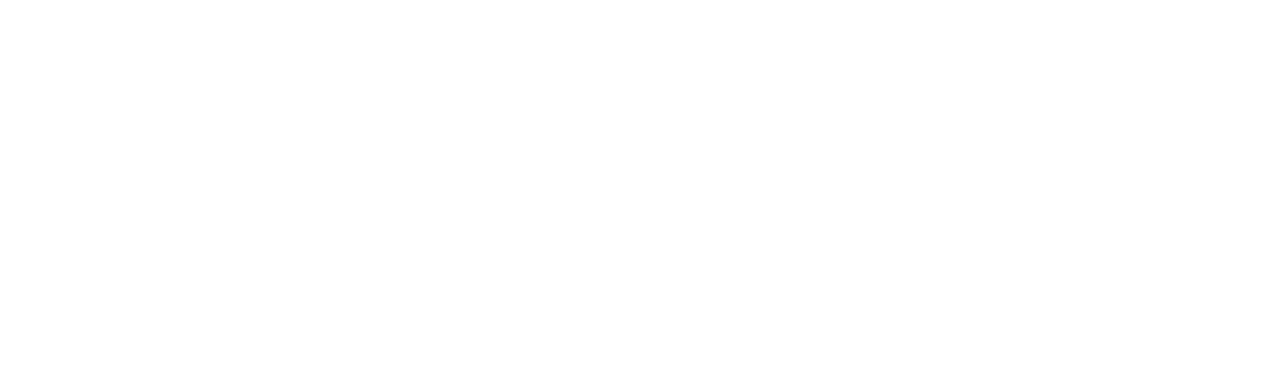
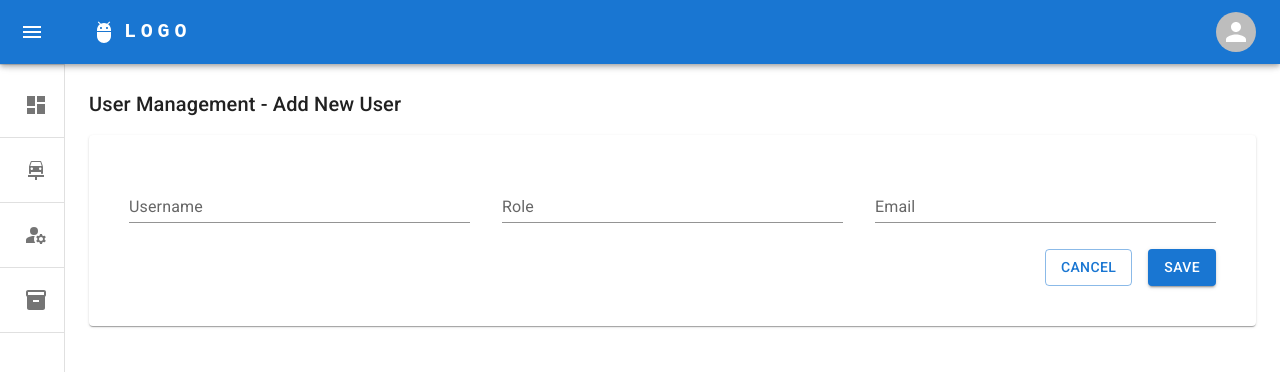
Before and after one commit to Sacheerc/Tech-Net-Auto-World-Front-End, a React (Create React App) app: page /usermanagement/add in a window 1280 px wide. Before the commit this address had no page. Shown: the top 372 px of the page. Built offline with nearby package versions, Linux system fonts and the light colour scheme.

Commit message:
User management changes

```diff
--- /dev/null
+++ b/src/pages/userManagement/UserForm.tsx
@@ -0,0 +1,119 @@
+import { Grid, Typography, Button, TextField, Paper, Input, Stack, } from '@mui/material';
+import React from 'react';
+import { useNavigate } from 'react-router-dom';
+import AuthService from '../../services/AuthService';
+import User from '../../Models/vm/UserVm';
+
+const UserForm: React.FC<{ user: User | null }> = (props) => {
+  const navigate = useNavigate();
+  const loadedUser = props.user;
+  const [formData, setFormData] = React.useState<User>(loadedUser ? loadedUser : {
+    id: 0,
+    username: '',
+    email: '',
+    dp: '',
+    role: ''
+  });
+
+  const handleInputChange = (e: React.ChangeEvent<HTMLInputElement>) => {
+    const { name, value } = e.target;
+    setFormData((prevData) => ({ ...prevData, [name]: value }));
+  };
+
+  const handleSave = async () => {
+    // Validate form fields
+    const errors: Record<string, string> = {};
+
+    // Example: Check if a field is empty
+    if (!formData.username) {
+      errors.username = 'User name is required';
+    }
+
+    // If there are no errors, proceed with saving the data
+    if (Object.keys(errors).length === 0) {
+      // Add your save logic here
+      console.log('Form data:', formData);
+      const user: User = formData;
+      const res = await AuthService.add(user);
+      navigate('/usermanagement');
+    }
+  };
+
+  const handleCancel = () => {
+    // Add your cancel logic here
+    console.log('Form canceled');
+  };
+
+  return (
+    <Grid container spacing={1}>
+      <Grid item container direction={'row'}>
+        <Typography variant='h6' gutterBottom>
+          User Management - Add New User
+        </Typography>
+      </Grid>
+      <Grid item style={{ width: '100%' }}>
+        <Paper style={{ width: '100%', padding: 40 }}>
+          <form>
+            <Grid container spacing={4}>
+              <Grid item xs={4}>
+                <TextField
+                  label='Username'
+                  name='username'
+                  value={formData.username}
+                  onChange={handleInputChange}
+                  fullWidth
+                  variant='standard'
+                />
+              </Grid>
+              <Grid item xs={4}>
+                <TextField
+                  label='Role'
+                  name='role'
+                  value={formData.role}
+                  onChange={handleInputChange}
+                  fullWidth
+                  variant='standard'
+                />
+              </Grid>
+              <Grid item xs={4}>
+                <TextField
+                  label='Email'
+                  name='email'
+                  value={formData.email}
+                  onChange={handleInputChange}
+                  fullWidth
+                  variant='standard'
+                />
+              </Grid>
+            </Grid>
+
+            {/* Buttons for save and cancel */}
+            <Grid
+              container
+              justifyContent='flex-end'
+              spacing={2}
+              style={{ marginTop: 10 }}
+            >
+              <Grid item>
+                <Button variant='outlined' onClick={handleCancel}>
+                  Cancel
+                </Button>
+              </Grid>
+              <Grid item>
+                <Button
+                  variant='contained'
+                  color='primary'
+                  onClick={handleSave}
+                >
+                  Save
+                </Button>
+              </Grid>
+            </Grid>
+          </form>
+        </Paper>
+      </Grid>
+    </Grid>
+  );
+};
+
+export default UserForm;
--- a/src/pages/userManagement/UserManagement.tsx
+++ b/src/pages/userManagement/UserManagement.tsx
@@ -1,7 +1,10 @@
-import * as React from 'react';
+import React, { useEffect, useState } from 'react';
 import User from '../../Models/vm/UserVm';
 import UserSummaryCard from './UserSummaryCard';
-import { Card, Grid, Paper } from '@mui/material';
+import { Button, Card, Grid, Paper, Typography } from '@mui/material';
+import AddIcon from '@mui/icons-material/Add';
+import { useNavigate } from 'react-router-dom';
+import AuthService from '../../services/AuthService';
 
 const userSummaryList: User[] = [
   {
@@ -49,9 +52,42 @@ const userSummaryList: User[] = [
 ];
 
 const UserManagement: React.FC = () => {
+  const navigate = useNavigate();
+  const [userData, setUserData] = useState<any | null>(null);
+
+  const fetchData = async () => {
+    try {
+      const data = await AuthService.getAll();
+      setUserData(data);
+      console.log(userData);
+    } catch (error) {
+      console.error('Error fetching user data:', error);
+    }
+  };
+
+  useEffect(() => {
+    fetchData();
+  }, []);
+
   return (
-    <Grid container spacing={3}>
-      {userSummaryList.map((user) => (
+    <Grid container spacing={3} style={{ marginTop: 15 }}>
+      <Grid item container direction={'row'}>
+        <Grid xs={6}>
+          <Typography variant='h6' gutterBottom>
+            User Management
+          </Typography>
+        </Grid>
+        <Grid xs={6} display={'flex'} justifyContent={'flex-end'}>
+          <Button
+            variant='outlined'
+            endIcon={<AddIcon />}
+            onClick={() => navigate('/usermanagement/add')}
+          >
+            Add User
+          </Button>
+        </Grid>
+      </Grid>
+      {userData?.users.map((user: any) => (
         <Grid key={user.id} item md={3}>
           <UserSummaryCard
             username={user.username}
--- a/src/pages/userManagement/UserSummaryCard.tsx
+++ b/src/pages/userManagement/UserSummaryCard.tsx
@@ -1,7 +1,10 @@
 import React from 'react';
-import { Paper, Avatar, Grid, IconButton, Typography } from '@mui/material';
+import { Paper, Avatar, Grid, IconButton, Typography, MenuItem, Menu } from '@mui/material';
 import MoreVertIcon from '@mui/icons-material/MoreVert';
 import avatar from '../../assets/images/dp.jpg';
+import VisibilityIcon from '@mui/icons-material/Visibility';
+import EditIcon from '@mui/icons-material/Edit';
+import DeleteIcon from '@mui/icons-material/Delete';
 
 interface UserSummaryProp {
   username: string;
@@ -16,6 +19,11 @@ const iconButtonStyle = {
   top: 1,
   right: 1,
 };
+const settings = [
+  { label: 'View', icon: <VisibilityIcon />, color: '#0000FF' },
+  { label: 'Edit', icon: <EditIcon />, color: '#008000' },
+  { label: 'Delete', icon: <DeleteIcon />, color: '#FF0000' },
+];
 
 const UserSummaryCard: React.FC<UserSummaryProp> = ({
   username,
@@ -23,11 +31,57 @@ const UserSummaryCard: React.FC<UserSummaryProp> = ({
   dp,
   role,
 }) => {
+  const [anchorElUser, setAnchorElUser] = React.useState<null | HTMLElement>(
+    null
+  );
+
+  const handleOpenUserMenu = (event: React.MouseEvent<HTMLElement>) => {
+    setAnchorElUser(event.currentTarget);
+  };
+
+  const handleCloseUserMenu = () => {
+    setAnchorElUser(null);
+  };
+
+  const handleEdit = (id: string, row: any) => {
+    console.log('Edit clicked for id:', id, ' and row:', row);
+  };
+
+  const handleView = (id: string) => {
+    console.log('View clicked for id:', id);
+  };
+
+  const handleDelete = (id: string) => {
+    console.log('Delete clicked for id:', id);
+  };
   return (
     <Paper style={{ position: 'relative', padding: 20 }}>
-      <IconButton color='primary' aria-label='settings' sx={iconButtonStyle}>
+      <IconButton color='primary' aria-label='settings' sx={iconButtonStyle} onClick={handleOpenUserMenu}>
         <MoreVertIcon />
       </IconButton>
+      <Menu
+        sx={{ mt: '45px' }}
+        id='menu-appbar'
+        anchorEl={anchorElUser}
+        anchorOrigin={{
+          vertical: 'top',
+          horizontal: 'right',
+        }}
+        keepMounted
+        transformOrigin={{
+          vertical: 'top',
+          horizontal: 'right',
+        }}
+        open={Boolean(anchorElUser)}
+        onClose={handleCloseUserMenu}
+      >
+        {settings.map(({ label, icon, color }) => (
+          <MenuItem key={label} onClick={handleCloseUserMenu}>
+            <IconButton color='inherit' style={{ color }}>{icon}</IconButton>
+            <Typography marginLeft={1} textAlign='center'>{label}</Typography>
+          </MenuItem>
+        ))}
+      </Menu>
       <Grid container direction={'row'} spacing={4} alignItems={'center'}>
         <Grid item>
           <Avatar alt={username} src={avatar} sx={avatarStyle} />
--- a/src/routes/MainRoutes.tsx
+++ b/src/routes/MainRoutes.tsx
@@ -2,6 +2,7 @@ import MainLayout from '../layouts/MainLayout';
 import Dashboard from '../pages/dashboard/Dashboard';
 import InventoryItemForm from '../pages/inventoryManagement/InventoryItemForm';
 import InventoryManagement from '../pages/inventoryManagement/InventoryManagement';
+import UserForm from '../pages/userManagement/UserForm';
 import UserManagement from '../pages/userManagement/UserManagement';
 import ServiceRecordsManagement from '../pages/vehicleManagement/ServiceRecordManagement';
 import VehicleDetailsForm from '../pages/vehicleManagement/VehicleDetailsForm';
@@ -21,6 +22,10 @@ const MainRoutes = {
     {
       path: '/usermanagement',
       element: <UserManagement />,
+    },
+    {
+      path: '/usermanagement/add',
+      element: <UserForm user={null} />,
     },
     {
       path: '/inventorymanagement',
--- /dev/null
+++ b/src/services/AuthService.tsx
@@ -0,0 +1,28 @@
+import axios from "axios";
+import User from "../Models/vm/UserVm";
+
+const api = axios.create({
+    baseURL: 'http://localhost:8080',
+});
+
+const getAll = async () => {
+    try {
+        const response = await api.get(`/auth/all`);
+        return response.data;
+    } catch (error) {
+        throw error;
+    }
+};
+
+const add = async (user: User) => {
+    try {
+        const response = await api.post(`/auth/add`, user);
+        return response.data;
+    } catch (error) {
+        throw error;
+    }
+};
+
+const AuthService = { getAll, add };
+
+export default AuthService;
```
